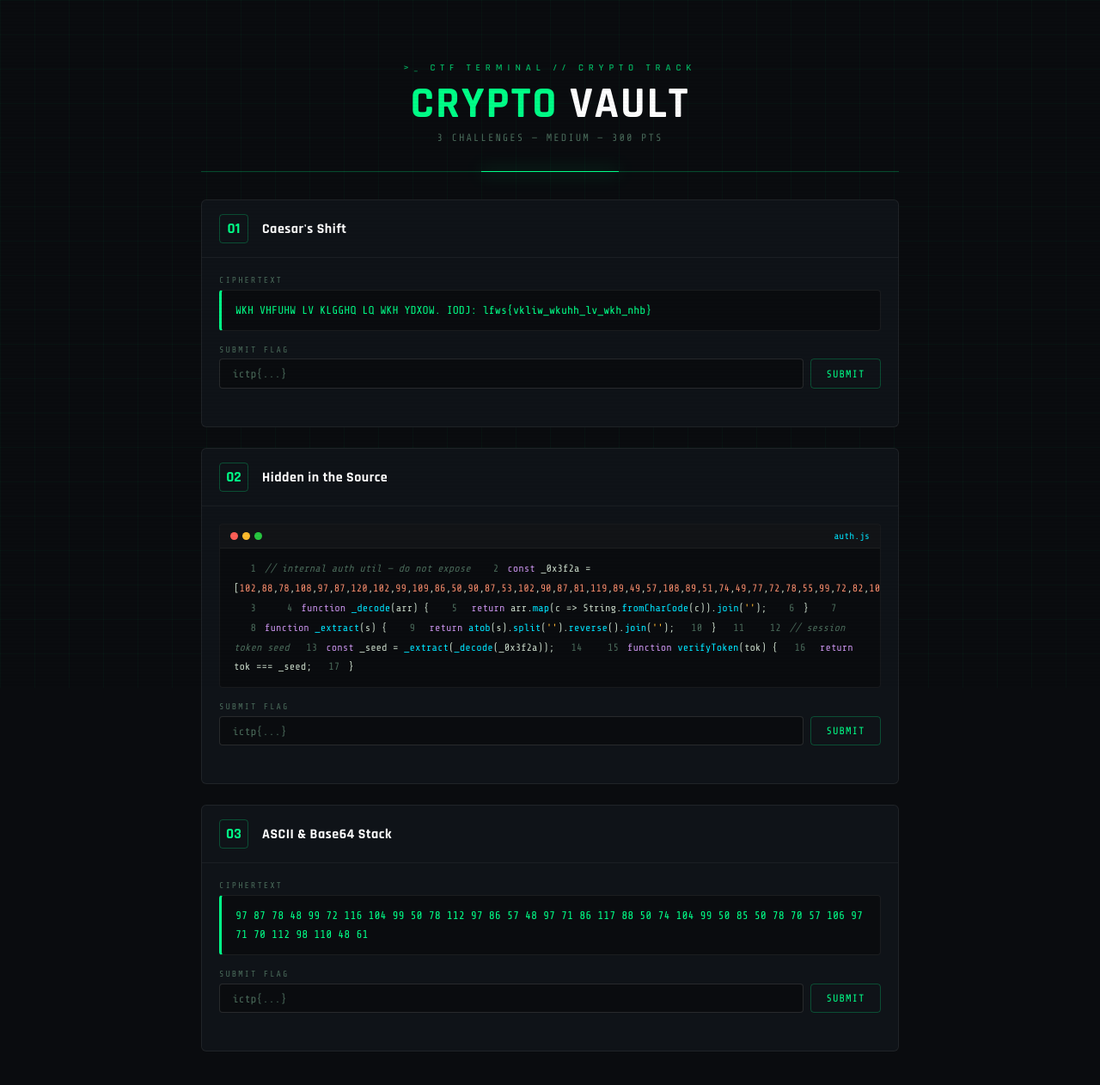
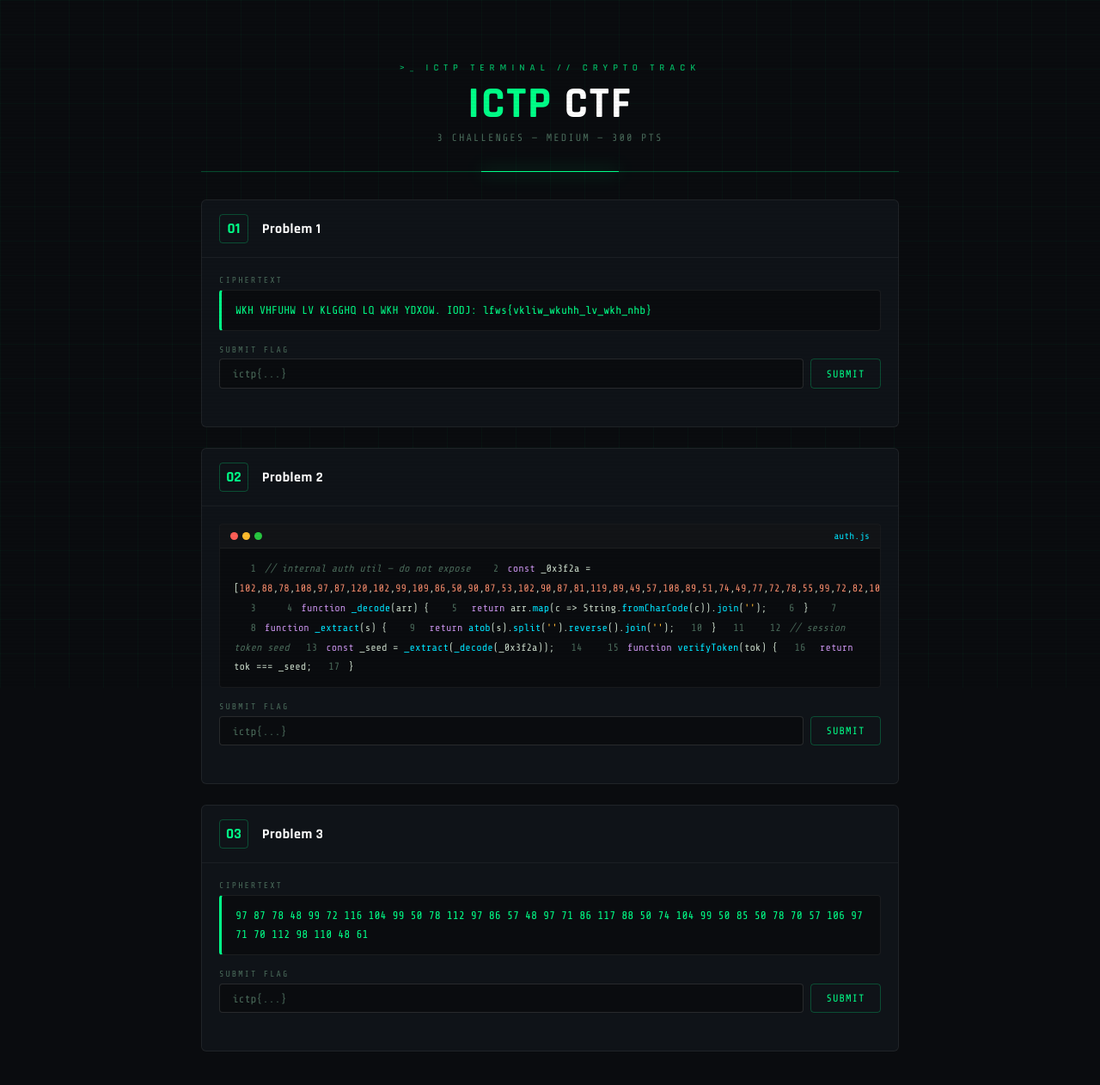
Before and after one commit to TAHP123/ictpnongrahad, a website: page ctf_challenge.html in a window 1280 px wide. Shown: the whole page at 86% size. Drawn offline with nearby package versions, Linux system fonts and the light colour scheme.

Commit message:
ictp rename

```diff
--- a/ctf_challenge.html
+++ b/ctf_challenge.html
@@ -3,7 +3,7 @@
 <head>
 <meta charset="UTF-8">
 <meta name="viewport" content="width=device-width, initial-scale=1.0">
-<title>CTF :: Crypto Terminal</title>
+<title>ICTP :: CTF</title>
 <link href="https://fonts.googleapis.com/css2?family=Share+Tech+Mono&family=Rajdhani:wght@400;600;700&display=swap" rel="stylesheet">
 <style>
 :root{--bg:#0a0c0f;--bg2:#0f1318;--bg3:#141920;--green:#00ff88;--green-dim:rgba(0,255,136,0.08);--green-border:rgba(0,255,136,0.25);--amber:#ffb830;--red:#ff4466;--cyan:#00e5ff;--text:#c8d8c8;--text-dim:#4a6a5a;--mono:'Share Tech Mono',monospace;--sans:'Rajdhani',sans-serif}
@@ -63,8 +63,8 @@ h1 span{color:var(--green)}
 <div class="wrap">
 
 <header>
-  <div class="logo">&gt;_ CTF TERMINAL // CRYPTO TRACK</div>
-  <h1><span>CRYPTO</span> VAULT</h1>
+  <div class="logo">&gt;_ ICTP TERMINAL // CRYPTO TRACK</div>
+  <h1><span>ICTP</span> CTF</h1>
   <p class="hsub">3 CHALLENGES &mdash; MEDIUM &mdash; 300 PTS</p>
 </header>
 
@@ -74,7 +74,7 @@ h1 span{color:var(--green)}
   <div class="card-head">
     <div class="cnum">01</div>
     <div class="cmeta">
-      <div class="ctitle">Caesar's Shift</div>
+      <div class="ctitle">Problem 1</div>
     </div>
   </div>
   <div class="cbody">
@@ -95,7 +95,7 @@ h1 span{color:var(--green)}
   <div class="card-head">
     <div class="cnum">02</div>
     <div class="cmeta">
-      <div class="ctitle">Hidden in the Source</div>
+      <div class="ctitle">Problem 2</div>
     </div>
   </div>
   <div class="cbody">
@@ -138,7 +138,7 @@ h1 span{color:var(--green)}
   <div class="card-head">
     <div class="cnum">03</div>
     <div class="cmeta">
-      <div class="ctitle">ASCII &amp; Base64 Stack</div>
+      <div class="ctitle">Problem 3</div>
     </div>
   </div>
   <div class="cbody">
```
